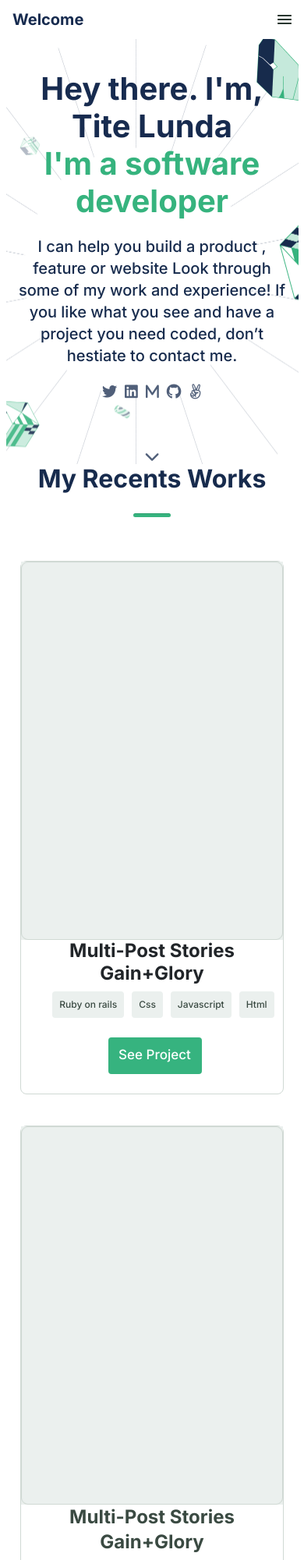
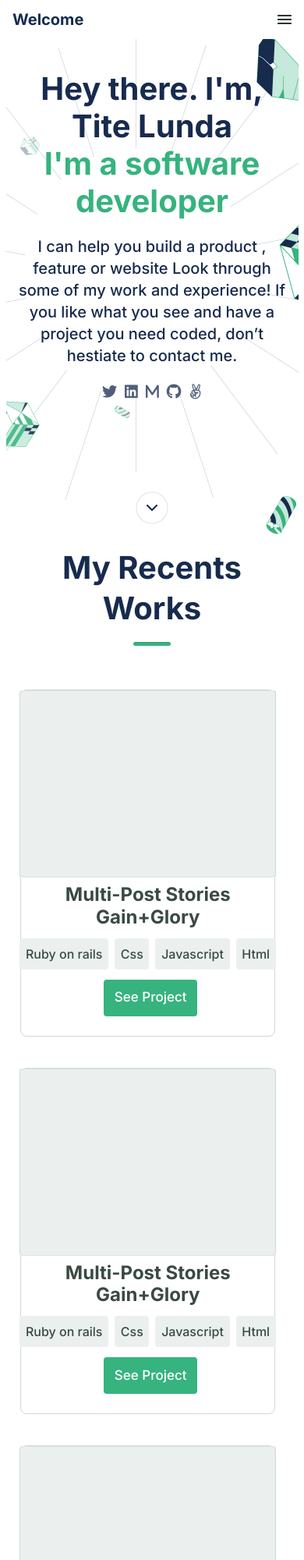
Before and after one commit to TiteLunda/Portofolio_Tite, a website: page index.html in a window 390 px wide. Shown: the top 2000 px of the page at 78% size. Drawn offline with nearby package versions, Linux system fonts and the light colour scheme.

Commit message:
Update of Files

```diff
--- a/index.html
+++ b/index.html
@@ -24,7 +24,7 @@
                 Welcome
               </a>
 
-            <img src="/Images/Union.png" alt="navigation bars" class="menu">
+            <img src="./Images/Union.png" alt="navigation bars" class="menu">
 
         </nav>
 
@@ -48,7 +48,7 @@
             </ul>
 
             <div class="chevron">
-                <span class="fa-solid fa-chevron-down"></span>
+                <img src="./Images/Disabled.png " alt="Chevro bar">
             </div>
         </div>
 
@@ -62,6 +62,8 @@
         <div class="cards ">
             <div class="cardsContent ">
                 <img src="./Images/Img Plaholder.png " alt="Store image ">
+                <div class="text10">
+
                     <h3 class="title1 ">Multi-Post Stories Gain+Glory</h3>
                     <ul class="Languages ">
                         <li class="language ">Ruby on rails </li>
@@ -72,10 +74,11 @@
                     <div class="b_div "><button class="button ">See Project</button></div>
                 </div>
             </div>
+        </div>
         <div class="cards ">
             <div class="cardsContent ">
                 <img src="./Images/Img Plaholder.png " alt="Store image ">
-                <h4 class="title ">Multi-Post Stories Gain+Glory</h4>
+                <h3 class="title1">Multi-Post Stories Gain+Glory</h3>
 
                 <ul class="Languages ">
                     <li class="language ">Ruby on rails </li>
@@ -90,7 +93,7 @@
         <div class="cards ">
             <div class="cardsContent ">
                 <img src="./Images/Img Plaholder.png " alt="Store image ">
-                <h4 class="title ">Multi-Post Stories Gain+Glory</h4>
+                <h3 class="title1 ">Multi-Post Stories Gain+Glory</h3>
                 <ul class="Languages ">
                     <li class="language ">Ruby on rails </li>
                     <li class="language ">Css </li>
@@ -104,7 +107,7 @@
         <div class="cards ">
             <div class="cardsContent ">
                 <img src="./Images/Img Plaholder.png " alt="Store image ">
-                <h4 class="title ">Multi-Post Stories Gain+Glory</h4>
+                <h3 class="title1">Multi-Post Stories Gain+Glory</h3>
                 <ul class="Languages ">
                     <li class="language ">Ruby on rails </li>
                     <li class="language ">Css </li>
@@ -117,7 +120,7 @@
         </div>
         <div class="cards ">
             <img src="./Images/Img Plaholder.png " alt="Store image ">
-            <h4 class="title ">Multi-Post Stories Gain+Glory</h4>
+            <h3 class="title1 ">Multi-Post Stories Gain+Glory</h3>
             <ul class="Languages ">
                 <li class="language ">Ruby on rails</li>
                 <li class="language ">Css</li>
@@ -128,7 +131,7 @@
         </div>
         <div class="cards ">
             <img src="./Images/Img Plaholder.png " alt="Store image ">
-            <h4 class="title ">Multi-Post Stories Gain+Glory</h4>
+            <h3 class="title1 ">Multi-Post Stories Gain+Glory</h3>
             <ul class="Languages ">
                 <li class="language ">Ruby on rails</li>
                 <li class="language ">Css</li>
@@ -197,11 +200,11 @@
                 </p>
 
                 <ul class="about-Languages ">
-                    <li class="about-text2 ">Codekit</li>
-                    <li class="about-text2 ">GitHub</li>
-                    <li class="about-text2 ">Codepen</li>
-                    <li class="about-text2 ">Gitlab</li>
-                    <li class="about-text2 ">Terminal</li>
+                    <li class="about-text2 ">Database Managment</li>
+                    <li class="about-text2 ">Version Control</li>
+                    <li class="about-text2 ">CLI</li>
+                    <li class="about-text2 ">Web Development</li>
+                    <li class="about-text2 ">API Design</li>
                 </ul>
             </div>
         </div>
--- a/style.css
+++ b/style.css
@@ -1,5 +1,4 @@
 @import url('https://fonts.googleapis.com/css2?family=Inter:wght@500;700&display=swap');
-
 * {
     font-family: 'Inter', sans-serif;
 }
@@ -39,7 +38,7 @@
     align-items: center;
     justify-content: center;
     flex-wrap: wrap;
-  background-image: url("/Images/header-illsutration-mobile@2x.jpg");
+    background-image: url("./Images/header-illsutration-mobile@2x.jpg");
     background-color: #fff;
     background-repeat: no-repeat;
     background-size: 100%;
@@ -107,6 +106,8 @@
     flex-direction: row;
     justify-content: center;
     padding-top: 40px;
+    margin-top: 70px;
+    margin-bottom: 30px;
 }
 
 .TitleWorks {
@@ -117,12 +118,15 @@
 }
 
 .Recent {
-  color: #172b4d;
-  font-style: bold;
-  font-family: 'Inter', sans-serif;
     text-align: center;
     font-weight: 700;
-  padding: auto;
+    font-size: 40px;
+    line-height: 52px;
+    text-align: center;
+    align-items: center;
+    color: #172B4D;
+    width: 327px;
+    height: 97px;
 }
 
 .line {
@@ -143,11 +147,14 @@
     margin-right: 5%;
     border: 1px solid #d0d9d4;
     border-radius: 8px;
+    width: 327px;
+    Left: 2px;
 }
 
 .cards img {
     width: 100%;
     background: #ebf0ee;
+    height: 240px;
 }
 
 .title {
@@ -168,25 +175,32 @@
     text-align: center;
     font-size: 24px;
     font-weight: 700;
+    margin-top: 8px;
+    color: #3a4a42;
 }
 
 .Languages {
     display: flex;
     flex-direction: row;
     margin-bottom: 20px;
-  align-items: center;
     list-style-type: none;
     color: #172b4d;
+    width: 329px;
+    height: 32px;
+    align-items: center;
+    padding: 0px;
+    gap: 8px;
 }
 
-.Languages .language {
+.language {
     color: #3a4a42;
-  font-size: 12px;
-  text-align: center;
+    display: flex;
+    flex-direction: row;
+    align-items: center;
+    padding: 8px 7.7px;
+    border-radius: 4px;
     background-color: #ebf0ee;
-  border-radius: 4px;
-  padding: 8px 9px;
-  margin-right: 10px;
+    margin-top: 16px;
 }
 
 .b_div {
@@ -262,9 +276,8 @@
 
 .about-title {
     color: #172b4d;
-  width: 351px;
-  height: 48px;
-  font-size: 40px;
+    width: 327px;
+    font-size: 24px;
     align-self: auto;
     font-style: bold;
     font-family: 'Inter', sans-serif;
@@ -329,15 +342,14 @@
     border-radius: 16px;
     background-color: #ebf0ee;
     width: 327px;
-  height: 352px;
-  margin: 5px 0;
+    height: 295px;
+    margin: 10px 0;
 }
 
 .about-icon {
-  width: 128px;
-  height: 128px;
+    width: 108px;
+    height: 90px;
     margin-top: 40px;
-  margin-bottom: 16px;
     margin-left: 100px;
     margin-right: 99px;
     justify-content: center;
@@ -349,6 +361,7 @@
     justify-content: center;
     align-items: center;
     padding: 0;
+    text-align: center;
 }
 
 .about-text2 {
@@ -364,6 +377,7 @@
     margin: 4px;
     letter-spacing: 0.03em;
     list-style: none;
+    text-align: center;
 }
 
 .about-card-container {
```
Also changed, not shown: Images/Disabled.png (added). Lines whose indentation alone changed are shown as unchanged.
